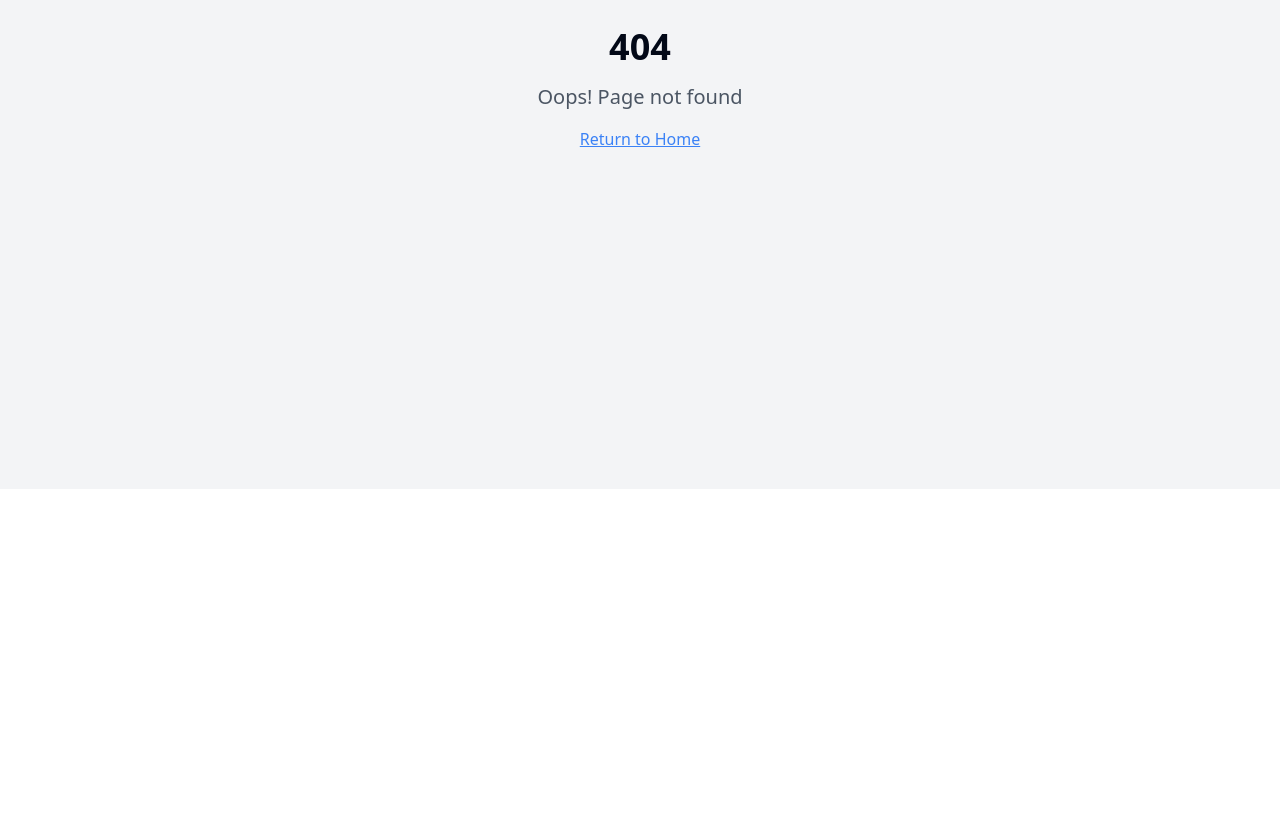
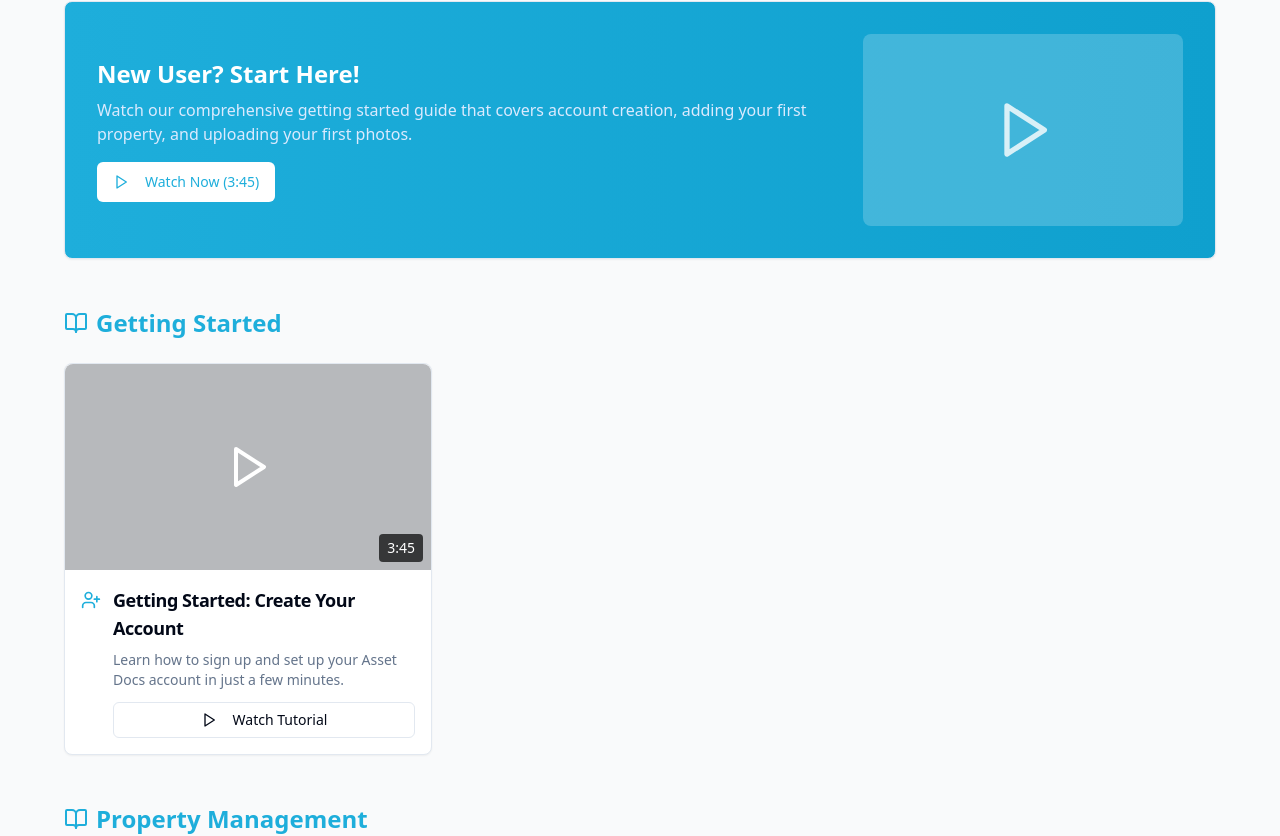
Before and after one commit to AssetDocs/asset-docs, a React (Vite) app: page /video-help in a window 1280 px wide. Before the commit this address had no page. Shown: the part 311-1147 px from the top of the page. Before the commit the page ends 800 px from the top, so only its background shows below. Built offline with nearby package versions, Linux system fonts and the light colour scheme.

Commit message:
Add video help section
Adds a "video help" section to the navigation and other appropriate locations, linking to tutorials on account creation, CubiCasa integration, uploading media, and document management.

```diff
--- a/src/App.tsx
+++ b/src/App.tsx
@@ -26,6 +26,7 @@ import Contact from "./pages/Contact";
 import Testimonials from "./pages/Testimonials";
 import Resources from "./pages/Resources";
 import Feedback from "./pages/Feedback";
+import VideoHelp from "./pages/VideoHelp";
 
 const queryClient = new QueryClient();
 
@@ -56,6 +57,7 @@ const App = () => (
           <Route path="/testimonials" element={<Testimonials />} />
           <Route path="/resources" element={<Resources />} />
           <Route path="/feedback" element={<Feedback />} />
+          <Route path="/video-help" element={<VideoHelp />} />
           {/* ADD ALL CUSTOM ROUTES ABOVE THE CATCH-ALL "*" ROUTE */}
           <Route path="*" element={<NotFound />} />
         </Routes>
--- a/src/components/AccountHeader.tsx
+++ b/src/components/AccountHeader.tsx
@@ -3,7 +3,8 @@ import React from 'react';
 import { Button } from '@/components/ui/button';
 import ShareButton from '@/components/ShareButton';
 import QRCodeGenerator from '@/components/QRCodeGenerator';
-import { QrCode } from 'lucide-react';
+import { QrCode, Video } from 'lucide-react';
+import { Link } from 'react-router-dom';
 
 interface AccountHeaderProps {
   showQRCode: boolean;
@@ -19,6 +20,12 @@ const AccountHeader: React.FC<AccountHeaderProps> = ({ showQRCode, onGenerateQR
           <p className="text-gray-600">Manage your properties and asset documentation</p>
         </div>
         <div className="flex gap-2">
+          <Button asChild variant="outline" className="border-green-500 text-green-500">
+            <Link to="/video-help">
+              <Video className="h-4 w-4 mr-2" />
+              Video Help
+            </Link>
+          </Button>
           <Button
             onClick={onGenerateQR}
             variant="outline"
--- a/src/components/Navbar.tsx
+++ b/src/components/Navbar.tsx
@@ -2,7 +2,7 @@
 import React, { useState } from 'react';
 import { Link } from 'react-router-dom';
 import { Button } from '@/components/ui/button';
-import { Menu, X } from 'lucide-react';
+import { Menu, X, Video } from 'lucide-react';
 import LanguageSelector from '@/components/LanguageSelector';
 
 const Navbar: React.FC = () => {
@@ -27,6 +27,13 @@ const Navbar: React.FC = () => {
             </Link>
             <Link to="/pricing" className="text-gray-700 hover:text-brand-blue transition-colors">
               Pricing
+            </Link>
+            <Link
+              to="/video-help"
+              className="text-gray-700 hover:text-brand-blue transition-colors flex items-center"
+            >
+              <Video className="h-4 w-4 mr-1" />
+              Video Help
             </Link>
             <Link to="/login" className="text-gray-700 hover:text-brand-blue transition-colors">
               Login
@@ -68,6 +75,14 @@ const Navbar: React.FC = () => {
                 Pricing
               </Link>
               <Link
+                to="/video-help"
+                className="text-gray-700 hover:text-brand-blue transition-colors py-2 flex items-center"
+                onClick={() => setIsMenuOpen(false)}
+              >
+                <Video className="h-4 w-4 mr-1" />
+                Video Help
+              </Link>
+              <Link
                 to="/login"
                 className="text-gray-700 hover:text-brand-blue transition-colors py-2"
                 onClick={() => setIsMenuOpen(false)}
--- /dev/null
+++ b/src/pages/VideoHelp.tsx
@@ -0,0 +1,213 @@
+
+import React from 'react';
+import Navbar from '@/components/Navbar';
+import Footer from '@/components/Footer';
+import { Card, CardContent, CardDescription, CardHeader, CardTitle } from '@/components/ui/card';
+import { Button } from '@/components/ui/button';
+import { Play, BookOpen, UserPlus, Camera, Upload, Building, FileText, Settings } from 'lucide-react';
+
+const VideoHelp: React.FC = () => {
+  const tutorials = [
+    {
+      id: 1,
+      title: "Getting Started: Create Your Account",
+      description: "Learn how to sign up and set up your Asset Docs account in just a few minutes.",
+      duration: "3:45",
+      icon: UserPlus,
+      category: "Getting Started",
+      thumbnail: "/placeholder.svg"
+    },
+    {
+      id: 2,
+      title: "Adding Your First Property",
+      description: "Step-by-step guide to adding property information and basic details.",
+      duration: "5:20",
+      icon: Building,
+      category: "Property Management",
+      thumbnail: "/placeholder.svg"
+    },
+    {
+      id: 3,
+      title: "Using CubiCasa Integration",
+      description: "Create professional floor plans instantly with CubiCasa's AI-powered technology.",
+      duration: "7:15",
+      icon: Building,
+      category: "Floor Plans",
+      thumbnail: "/placeholder.svg"
+    },
+    {
+      id: 4,
+      title: "Uploading Photos for Asset Documentation",
+      description: "Best practices for photographing your assets and uploading them for AI analysis.",
+      duration: "6:30",
+      icon: Camera,
+      category: "Photo Management",
+      thumbnail: "/placeholder.svg"
+    },
+    {
+      id: 5,
+      title: "Video Documentation Tips",
+      description: "How to create effective video documentation of your property and assets.",
+      duration: "4:50",
+      icon: Upload,
+      category: "Video Management",
+      thumbnail: "/placeholder.svg"
+    },
+    {
+      id: 6,
+      title: "Managing Your Documents",
+      description: "Organize, categorize, and manage all your property documents efficiently.",
+      duration: "5:40",
+      icon: FileText,
+      category: "Document Management",
+      thumbnail: "/placeholder.svg"
+    },
+    {
+      id: 7,
+      title: "AI Valuation and Asset Recognition",
+      description: "Understanding how our AI identifies and values your assets automatically.",
+      duration: "6:10",
+      icon: Settings,
+      category: "AI Features",
+      thumbnail: "/placeholder.svg"
+    },
+    {
+      id: 8,
+      title: "Generating Reports for Insurance",
+      description: "Create comprehensive reports for insurance claims and property documentation.",
+      duration: "8:25",
+      icon: FileText,
+      category: "Reports",
+      thumbnail: "/placeholder.svg"
+    }
+  ];
+
+  const categories = [...new Set(tutorials.map(t => t.category))];
+
+  const handlePlayVideo = (tutorialId: number) => {
+    console.log(`Playing tutorial ${tutorialId}`);
+    // TODO: Implement video player functionality
+  };
+
+  return (
+    <div className="flex flex-col min-h-screen">
+      <Navbar />
+
+      <div className="flex-grow py-12 px-4 bg-gray-50">
+        <div className="max-w-6xl mx-auto">
+          {/* Header */}
+          <div className="text-center mb-12">
+            <h1 className="text-4xl font-bold text-brand-blue mb-4">
+              Video Help Center
+            </h1>
+            <p className="text-xl text-gray-600 max-w-3xl mx-auto">
+              Learn how to use Asset Docs with our comprehensive video tutorials.
+              From getting started to advanced features, we'll guide you through every step.
+            </p>
+          </div>
+
+          {/* Featured Tutorial */}
+          <Card className="mb-12 bg-gradient-to-r from-brand-blue to-brand-lightBlue text-white">
+            <CardContent className="p-8">
+              <div className="flex flex-col md:flex-row items-center gap-6">
+                <div className="flex-1">
+                  <h2 className="text-2xl font-bold mb-2">New User? Start Here!</h2>
+                  <p className="text-blue-100 mb-4">
+                    Watch our comprehensive getting started guide that covers account creation,
+                    adding your first property, and uploading your first photos.
+                  </p>
+                  <Button
+                    onClick={() => handlePlayVideo(1)}
+                    className="bg-white text-brand-blue hover:bg-gray-100"
+                  >
+                    <Play className="h-4 w-4 mr-2" />
+                    Watch Now (3:45)
+                  </Button>
+                </div>
+                <div className="w-full md:w-80 h-48 bg-white/20 rounded-lg flex items-center justify-center">
+                  <Play className="h-16 w-16 text-white/80" />
+                </div>
+              </div>
+            </CardContent>
+          </Card>
+
+          {/* Tutorial Categories */}
+          {categories.map(category => {
+            const categoryTutorials = tutorials.filter(t => t.category === category);
+
+            return (
+              <div key={category} className="mb-12">
+                <h2 className="text-2xl font-bold text-brand-blue mb-6 flex items-center">
+                  <BookOpen className="h-6 w-6 mr-2" />
+                  {category}
+                </h2>
+
+                <div className="grid grid-cols-1 md:grid-cols-2 lg:grid-cols-3 gap-6">
+                  {categoryTutorials.map(tutorial => (
+                    <Card key={tutorial.id} className="hover:shadow-lg transition-shadow cursor-pointer">
+                      <CardHeader className="p-0">
+                        <div className="aspect-video bg-gray-200 rounded-t-lg relative overflow-hidden">
+                          <div className="absolute inset-0 flex items-center justify-center bg-black/20">
+                            <Play className="h-12 w-12 text-white" />
+                          </div>
+                          <div className="absolute bottom-2 right-2 bg-black/70 text-white px-2 py-1 rounded text-sm">
+                            {tutorial.duration}
+                          </div>
+                        </div>
+                      </CardHeader>
+                      <CardContent className="p-4">
+                        <div className="flex items-start gap-3">
+                          <tutorial.icon className="h-5 w-5 text-brand-blue mt-1 flex-shrink-0" />
+                          <div className="flex-1">
+                            <CardTitle className="text-lg mb-2">{tutorial.title}</CardTitle>
+                            <CardDescription className="text-sm mb-3">
+                              {tutorial.description}
+                            </CardDescription>
+                            <Button
+                              onClick={() => handlePlayVideo(tutorial.id)}
+                              variant="outline"
+                              size="sm"
+                              className="w-full"
+                            >
+                              <Play className="h-4 w-4 mr-2" />
+                              Watch Tutorial
+                            </Button>
+                          </div>
+                        </div>
+                      </CardContent>
+                    </Card>
+                  ))}
+                </div>
+              </div>
+            );
+          })}
+
+          {/* Help Resources */}
+          <Card className="bg-blue-50 border-brand-blue/20">
+            <CardContent className="p-8 text-center">
+              <h3 className="text-2xl font-bold text-brand-blue mb-4">
+                Need More Help?
+              </h3>
+              <p className="text-gray-700 mb-6 max-w-2xl mx-auto">
+                Can't find what you're looking for? Our support team is here to help you
+                get the most out of Asset Docs.
+              </p>
+              <div className="flex flex-col sm:flex-row justify-center gap-4">
+                <Button asChild className="bg-brand-blue hover:bg-brand-lightBlue">
+                  <a href="/contact">Contact Support</a>
+                </Button>
+                <Button asChild variant="outline" className="border-brand-blue text-brand-blue">
+                  <a href="/qa">Browse FAQ</a>
+                </Button>
+              </div>
+            </CardContent>
+          </Card>
+        </div>
+      </div>
+
+      <Footer />
+    </div>
+  );
+};
+
+export default VideoHelp;
--- a/src/pages/Welcome.tsx
+++ b/src/pages/Welcome.tsx
@@ -4,6 +4,7 @@ import Navbar from '@/components/Navbar';
 import Footer from '@/components/Footer';
 import { Button } from '@/components/ui/button';
 import { Link } from 'react-router-dom';
+import { Video } from 'lucide-react';
 
 const Welcome: React.FC = () => {
   return (
@@ -33,6 +34,13 @@ const Welcome: React.FC = () => {
               <Button asChild size="lg" variant="outline" className="border-brand-blue text-brand-blue">
                 <Link to="/features">Learn More About Features</Link>
               </Button>
+
+              <Button asChild size="lg" variant="outline" className="border-green-500 text-green-500">
+                <Link to="/video-help">
+                  <Video className="h-4 w-4 mr-2" />
+                  Watch Video Tutorials
+                </Link>
+              </Button>
             </div>
           </div>
         </div>
```
